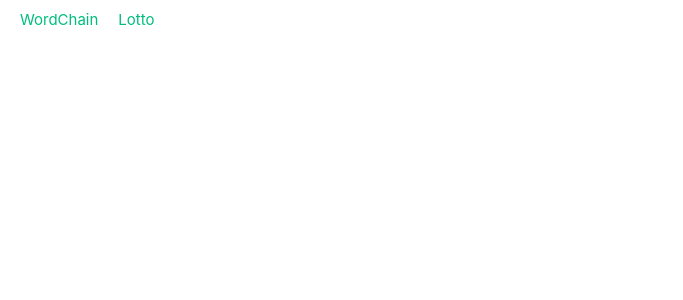
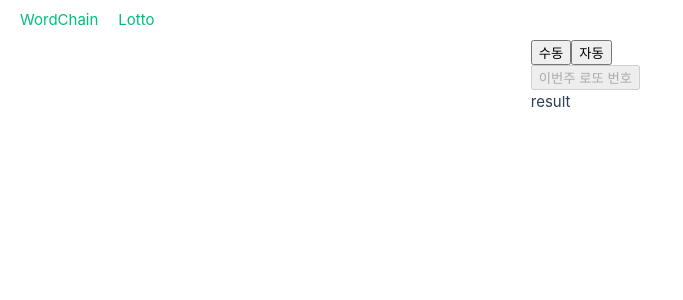
Before and after one commit to eunjin0212/fe-team-study, a Vue app: page /lotto-game in a window 1280 px wide. Shown: the top 300 px of the page, without its empty margins (0-683 px from the left). Built offline with nearby package versions, Linux system fonts and the light colour scheme.

Commit message:
✨ 로또 자동, 이번 주 당첨번호

```diff
--- /dev/null
+++ b/src/components/AutoLotto.vue
@@ -0,0 +1,39 @@
+<template>
+  <div>
+    <button @click="createAutoNumber">자동으로 숫자 받기</button>
+    <p>내 로또 번호</p>
+    <div style="display: flex; gap: 10px">
+      <span class="ball" v-for="number in autoLottoNumber" :key="number">{{ number }}</span>
+    </div>
+  </div>
+</template>
+
+<script lang="ts">
+import { defineComponent, ref, type PropType, type Ref } from 'vue'
+
+export default defineComponent({
+  name: 'AutoLotto',
+  props: {
+    modelValue: { type: Array as PropType<number[]>, default: () => [] }
+  },
+  setup(props, {emit}) {
+    const autoLottoNumber: Ref<number[]> = ref(props.modelValue)
+    function createAutoNumber() {
+      autoLottoNumber.value = []
+      const lottoNumber = () => Math.floor(Math.random() * 44) + 1
+      autoLottoNumber.value = [...new Set(Array.from({ length: 6 }).map(() => lottoNumber()))]
+      emit('update:modelValue', autoLottoNumber.value)
+    }
+    return {
+      createAutoNumber,
+      autoLottoNumber
+    }
+  }
+})
+</script>
+
+<style lang="scss" scoped>
+.ball {
+  background-color: purple;
+}
+</style>
--- a/src/views/Lotto.vue
+++ b/src/views/Lotto.vue
@@ -1,20 +1,64 @@
 <template>
   <div>
-
+    <div>
+      <button @click="clickValue = 'manual'">수동</button>
+      <button @click="clickValue = 'auto'">자동</button>
+    </div>
+    <div>
+      <auto-lotto v-if="clickValue === 'auto'" @update:modelValue="(auto) => autoLottoNumber = auto" v-model="autoLottoNumber" />
+    </div>
+    <div>
+      <button @click="getLottoNumber" :disabled="!autoLottoNumber.length">이번주 로또 번호</button>
+      <p>result</p>
+      <div style="display: flex; gap: 10px">
+        <span class="ball" v-for="number in resultNumber" :key="number">{{ number }}</span>
+      </div>
+    </div>
   </div>
 </template>
 
 <script lang="ts">
-import { defineComponent } from 'vue';
+import { defineComponent, ref, type Ref } from 'vue'
+import AutoLotto from '../components/AutoLotto.vue'
 
 export default defineComponent({
+  components: { AutoLotto },
   name: 'LottoPage',
-  setup () {
-    return {}
+  setup() {
+    const resultNumber: Ref<number[]> = ref([])
+    function getLottoNumber() {
+      resultNumber.value = []
+      const lottoNumber = () => Math.floor(Math.random() * 44) + 1
+      console.log('ss')
+      setInterval(() => {
+        if (resultNumber.value.length < 6) {
+          resultNumber.value.push(lottoNumber())
+        }
+      }, 300)
+    }
+    const autoLottoNumber: Ref<number[]> = ref([])
+    return {
+      autoLottoNumber,
+      clickValue: ref(''),
+      resultNumber,
+      getLottoNumber
+    }
   }
 })
 </script>
 
-<style scoped>
-
+<style lang="scss">
+.ball {
+  display: inline-flex;
+  justify-content: center;
+  align-items: center;
+  width: 30px;
+  height: 30px;
+  border-radius: 100%;
+  color: white;
+  background-color: red;
+  font-size: 16px;
+  font-weight: 700;
+  padding: 4px;
+}
 </style>
```
